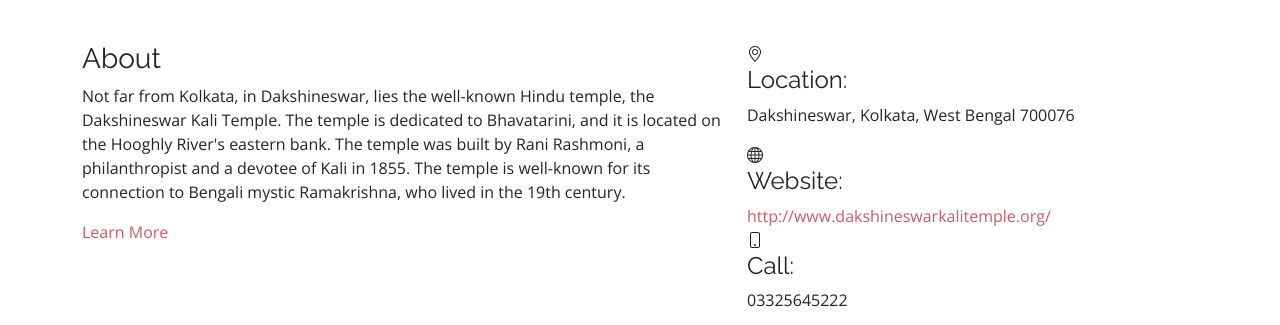
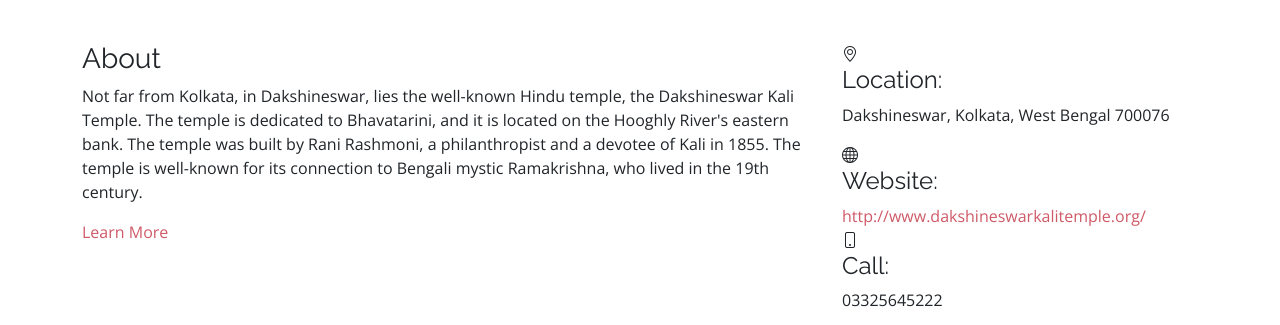
Before and after one commit to CapAru/Team-PixelCulture, a plain HTML site: page places/dakshineshwar.html in a window 1280 px wide. Shown: the part 687-1012 px from the top of the page. Drawn offline with nearby package versions, Linux system fonts and the light colour scheme; a web font is replaced by a local one.

Commit message:
Update dakshineshwar.html

```diff
--- a/places/dakshineshwar.html
+++ b/places/dakshineshwar.html
@@ -81,7 +81,7 @@
           <p class="h_title">Dakshineshwar Kali Temple</p>
         </div>
         <div class="row">
-          <div class="col-lg-7 mt-5 mt-lg-0" data-aos="fade-up" data-aos-delay="100">
+          <div class="col-lg-8 mt-5 mt-lg-0" data-aos="fade-up" data-aos-delay="100">
             <h3>About</h3>
             <p>Not far from Kolkata, in Dakshineswar, lies the well-known Hindu temple, the Dakshineswar Kali
               Temple.
@@ -92,7 +92,7 @@
               its connection to Bengali mystic Ramakrishna, who lived in the 19th century.</p>
             <a href="https://en.wikipedia.org/wiki/Dakshineswar_Kali_Temple">Learn More</a>
           </div>
-          <div class="col-lg-5 d-flex align-items-stretch" data-aos="fade-up" data-aos-delay="100">
+          <div class="col-lg-4 d-flex align-items-stretch" data-aos="fade-up" data-aos-delay="100">
             <div class="info">
               <div class="address">
                 <i class="bi bi-geo-alt"></i>
```
